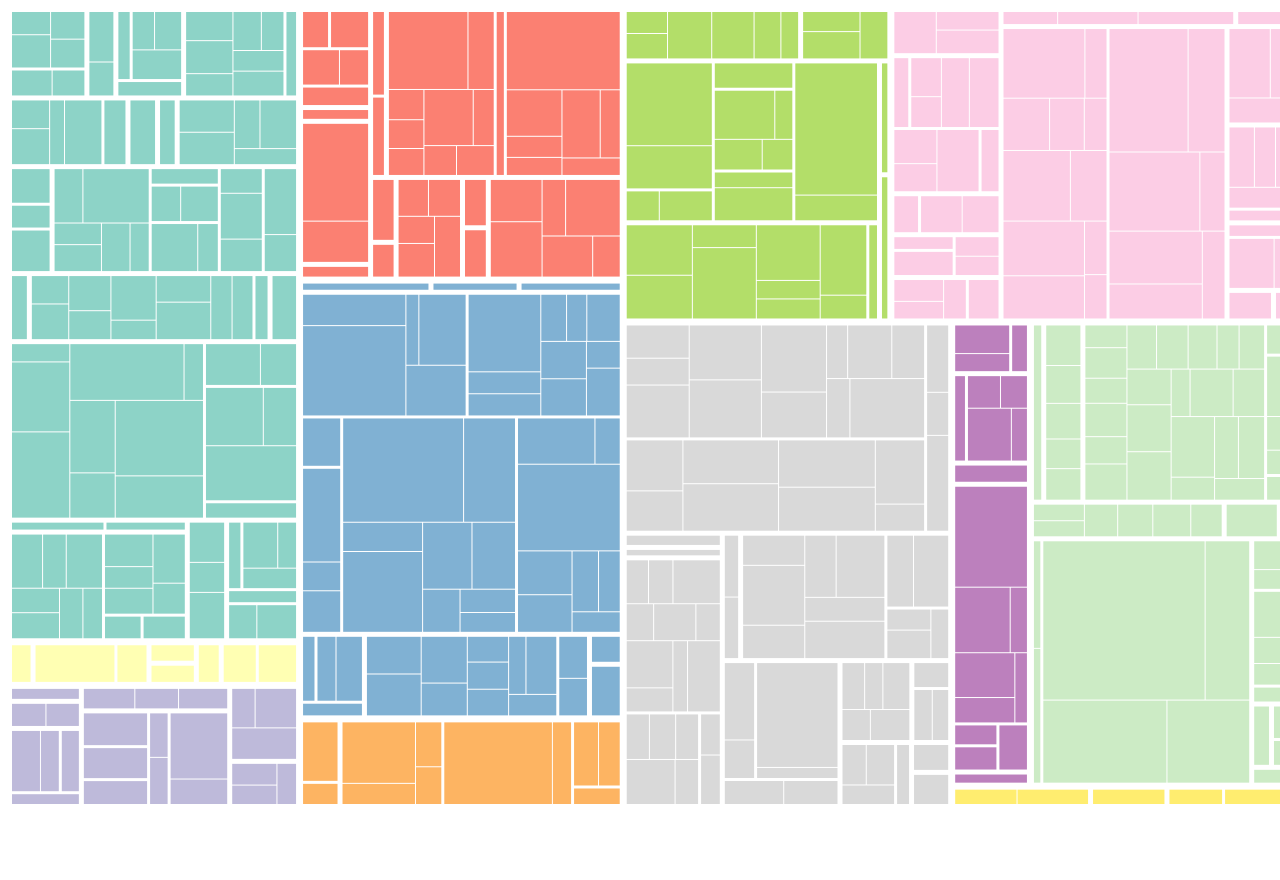
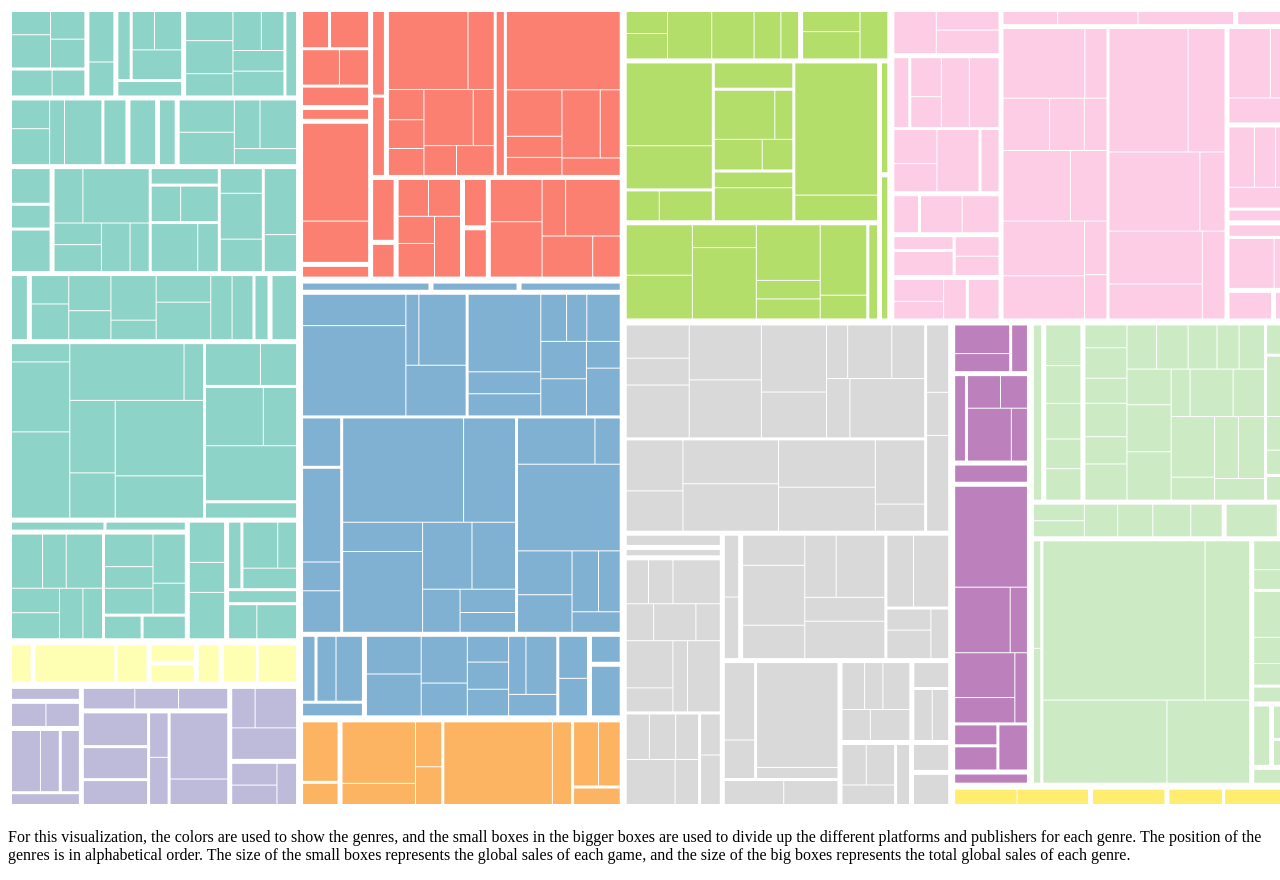
Before and after one commit to minjikim19/Visualization-1, a plain HTML site: page index.html in a window 1280 px wide. Shown: the top 880 px of the page. Before the commit the page ends 820 px from the top, so only its background shows below. Drawn offline with nearby package versions, Linux system fonts and the light colour scheme.

Commit message:
Added changes

```diff
--- a/index.html
+++ b/index.html
@@ -8,4 +8,5 @@
     <div id="tooltip" class="tooltip"></div>
     <svg></svg>
     <script src="script.js"></script>
+    <p>For this visualization, the colors are used to show the genres, and the small boxes in the bigger boxes are used to divide up the different platforms and publishers for each genre. The position of the genres is in alphabetical order. The size of the small boxes represents the global sales of each game, and the size of the big boxes represents the total global sales of each genre.</p>
 </body>
```
